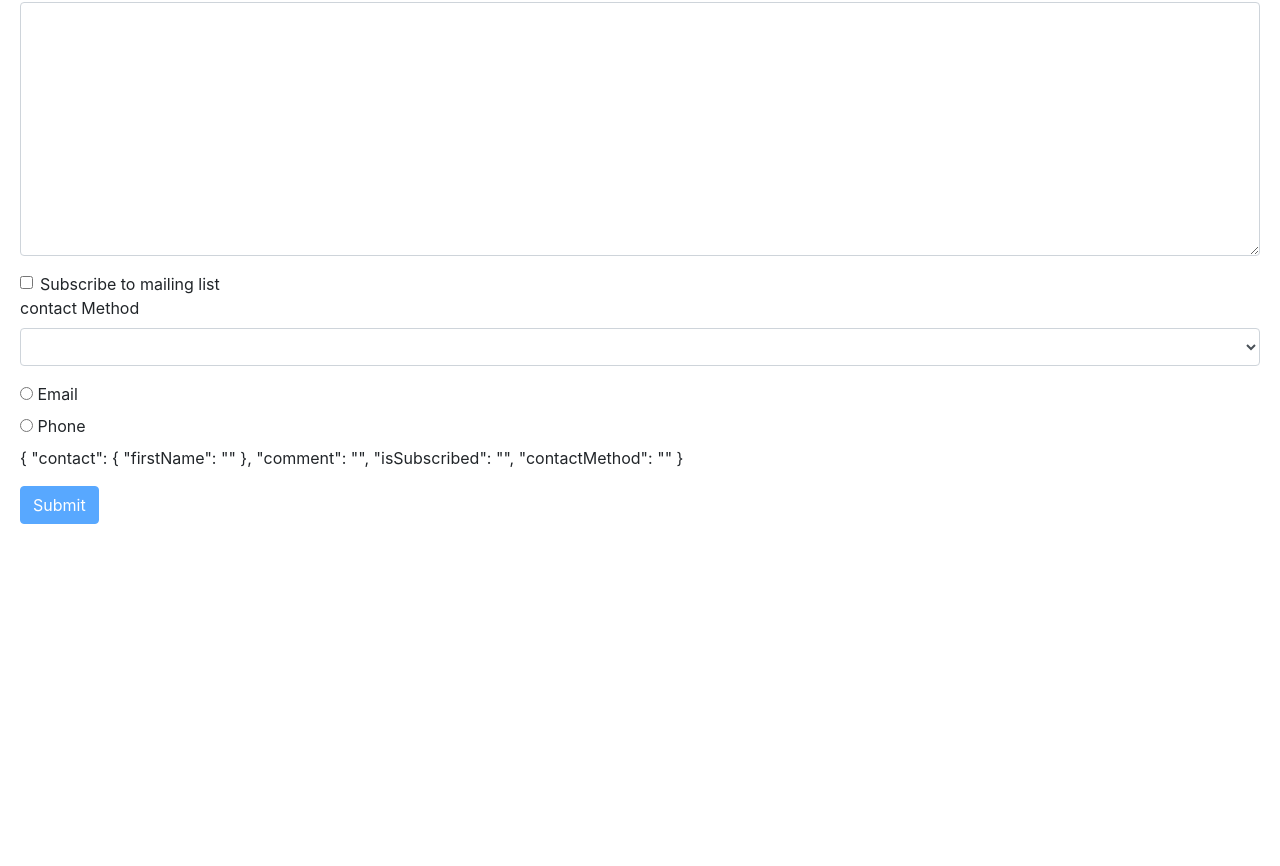
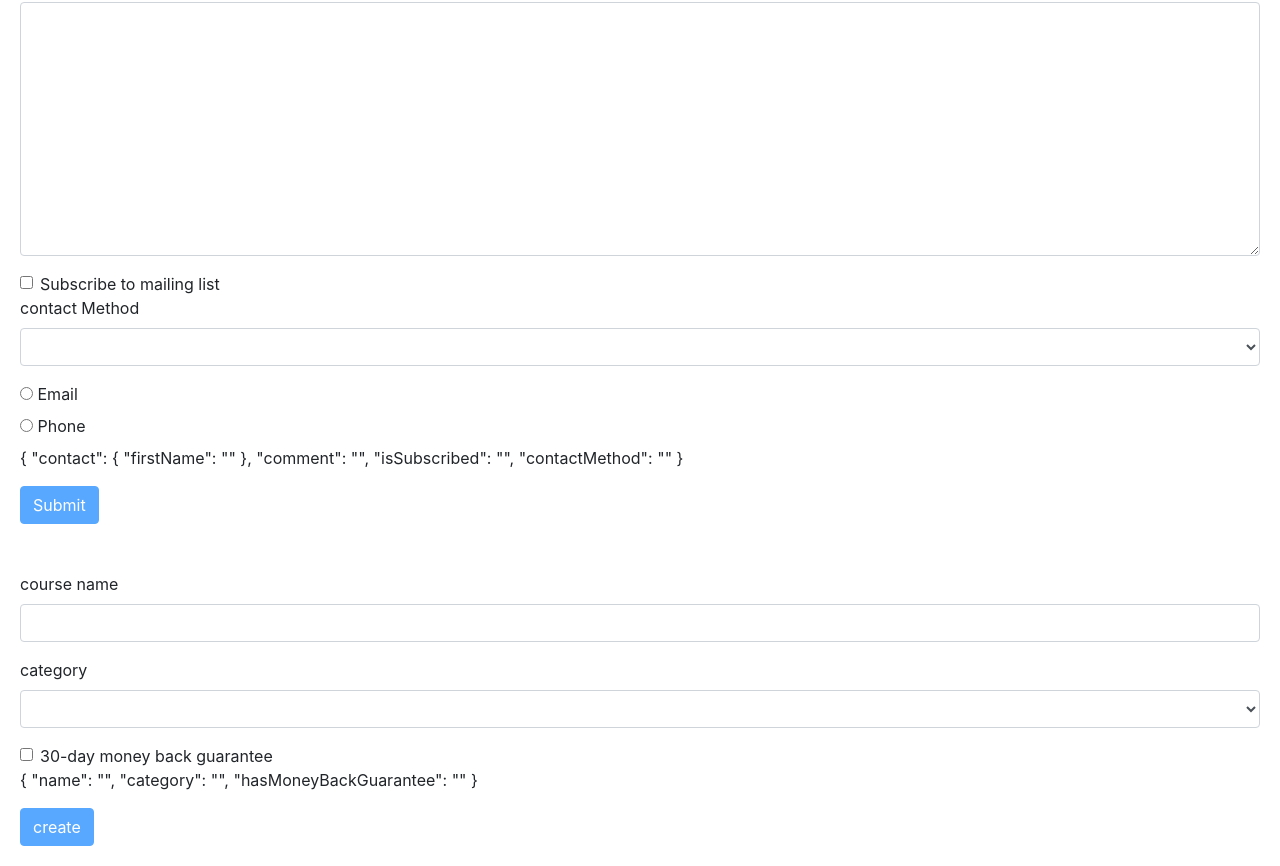
Before and after one commit to saittosun/mosh-hello-angular, an Angular app: page / in a window 1280 px wide. Shown: the part 1770-2636 px from the top of the page. Before the commit the page ends 2314 px from the top, so only its background shows below. Built offline with nearby package versions, Linux system fonts and the light colour scheme.

Commit message:
assignment 6 is done

```diff
--- a/src/app/app.component.html
+++ b/src/app/app.component.html
@@ -40,3 +40,6 @@
 </app-zippy>
 
 <app-contact-form></app-contact-form>
+<br>
+<br>
+<app-new-course-form></app-new-course-form>
--- a/src/app/app.module.ts
+++ b/src/app/app.module.ts
@@ -15,6 +15,7 @@
 import { InputFormatDirective } from './input-format.directive';
 import { ZippyComponent } from './zippy/zippy.component';
 import { ContactFormComponent } from './contact-form/contact-form.component';
+import { NewCourseFormComponent } from './new-course-form/new-course-form.component';
 
 @NgModule({
   declarations: [
@@ -30,7 +31,8 @@
     DirectivesCourseComponent,
     InputFormatDirective,
     ZippyComponent,
-    ContactFormComponent
+    ContactFormComponent,
+    NewCourseFormComponent
   ],
   imports: [
     BrowserModule,
--- /dev/null
+++ b/src/app/new-course-form/new-course-form.component.html
@@ -0,0 +1,30 @@
+<form #f="ngForm" (ngSubmit)="submit(f.value)">
+  <div class="form-group">
+    <label for="name">course name</label>
+    <input required minlength="3" ngModel name="name" #name="ngModel" type="text" id="name" class="form-control">
+    <div *ngIf="name.touched && name.invalid" class="alert alert-danger">
+      <div *ngIf="name.errors.required">name field is required</div>
+      <div *ngIf="name.errors.minlength">name field should be at least {{name.errors.minlength.requiredLength}} chars.</div>
+    </div>
+  </div>
+  <div class="form-group">
+    <label for="category">category</label>
+    <select required ngModel name="category" #category="ngModel" class="form-control" id="category">
+      <option value=""></option>
+      <option *ngFor="let category of categories" [value]="category.id">
+        {{category.name}}
+      </option>
+    </select>
+    <div *ngIf="category.touched && category.invalid" class="alert alert-danger">
+      <div *ngIf="category.errors.required">category field is required</div>
+    </div>
+  </div>
+  <div class="form-check">
+    <input class="form-check-input" type="checkbox" id="moneyBackGuarantee" ngModel name="hasMoneyBackGuarantee">
+    <label class="form-check-label" for="moneyBackGuarantee" >
+      30-day money back guarantee
+    </label>
+  </div>
+  <p>{{f.value | json}}</p>
+  <button [disabled]="f.invalid" class="btn btn-primary">create</button>
+</form>
--- /dev/null
+++ b/src/app/new-course-form/new-course-form.component.ts
@@ -0,0 +1,23 @@
+import { Component, OnInit } from '@angular/core';
+
+@Component({
+  selector: 'app-new-course-form',
+  templateUrl: './new-course-form.component.html',
+  styleUrls: ['./new-course-form.component.css']
+})
+export class NewCourseFormComponent implements OnInit {
+  categories = [
+    {id: 1, name: 'development'},
+    {id: 2, name: 'art'},
+    {id: 3, name: 'language'}
+  ];
+
+  submit(course) {
+    console.log(course);
+  }
+  constructor() { }
+
+  ngOnInit() {
+  }
+
+}
```
Also changed, not shown: src/app/new-course-form/new-course-form.component.css (added).
